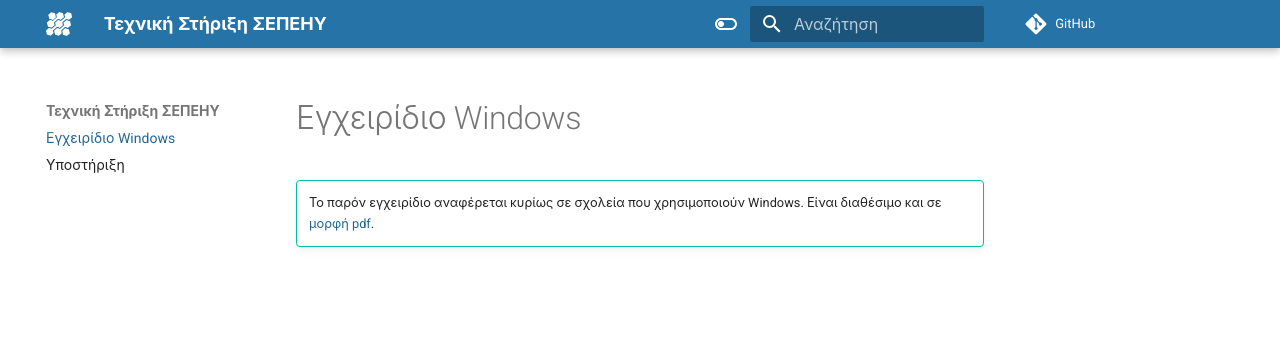
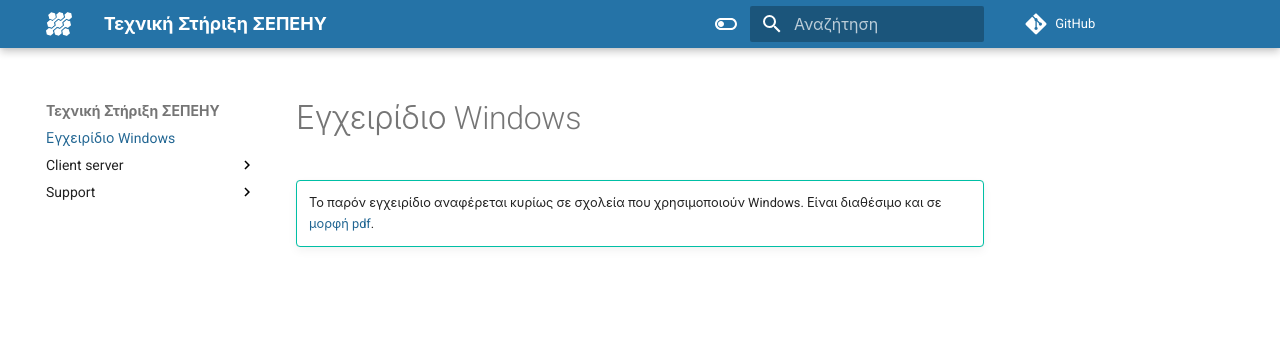
Before and after one commit to pe86/windows, an MkDocs documentation site: the page built from docs/index.md, in a window 1280 px wide. Shown: the top 349 px of the page. Built offline with MkDocs 1.6.1 and Material for MkDocs 9.7.7, drawn with Linux system fonts in a browser that asks for light colours; comment, search, counter and statistics services are not loaded; some of the changed lines change nothing that is shown.

Commit message:
Disable nav

```diff
--- a/mkdocs.yml
+++ b/mkdocs.yml
@@ -58,6 +58,3 @@
         icon: material/toggle-switch
         name: Αλλαγή σε ανοιχτό θέμα
   titles_only: true
-nav:
-  - index.md
-  - support/index.md
```
